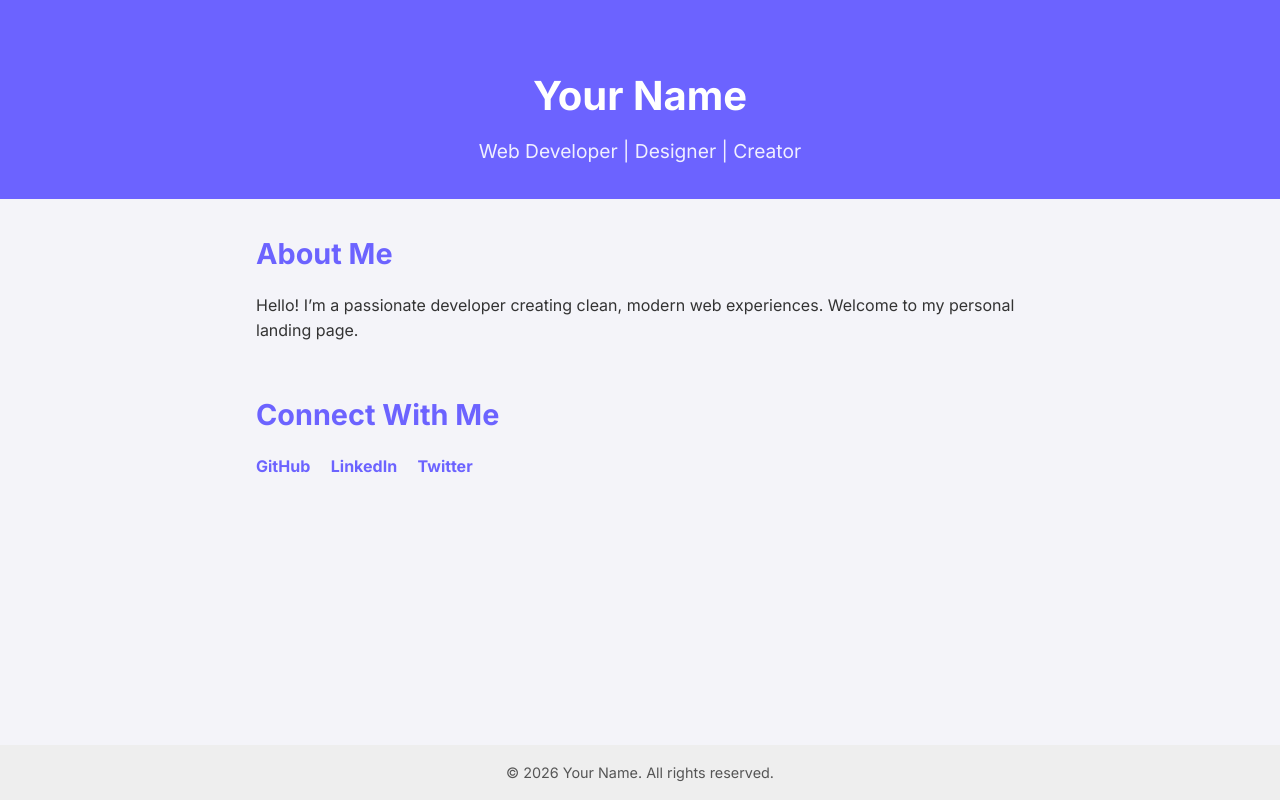
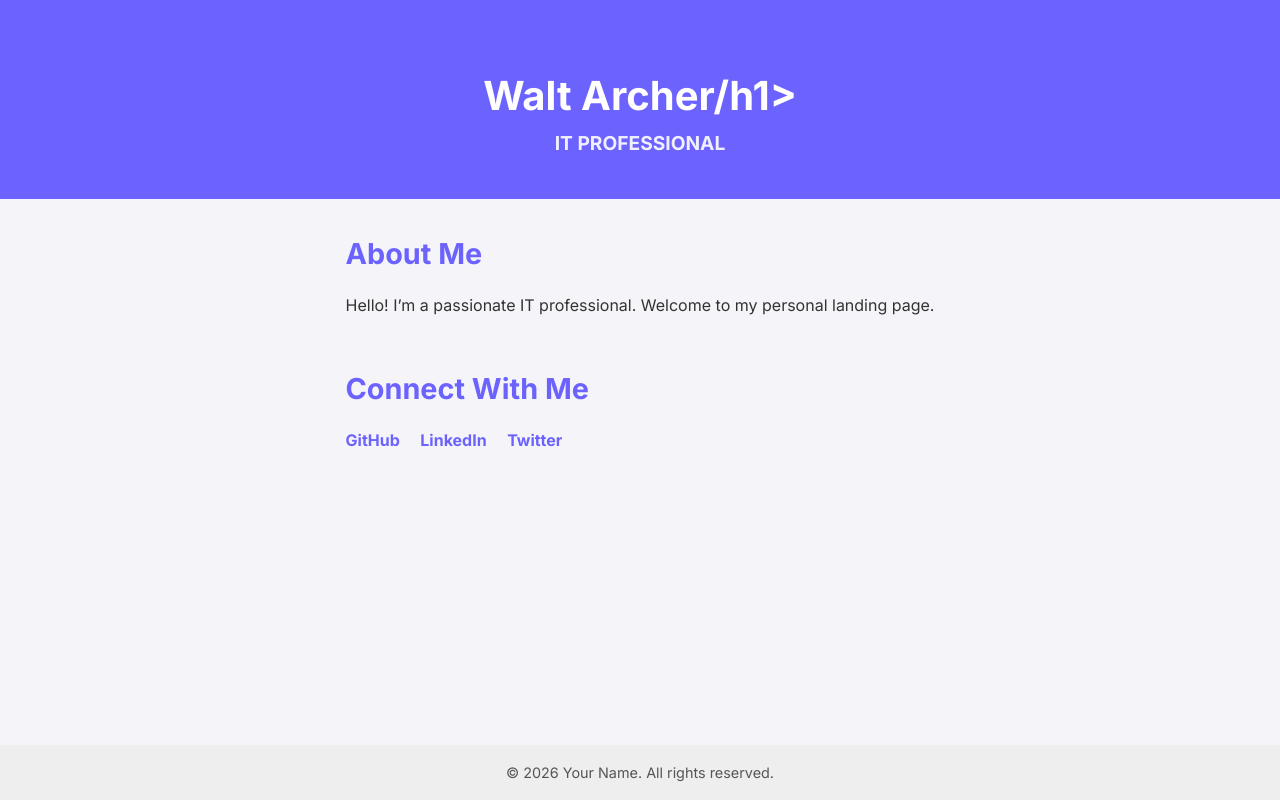
Before and after one commit to waltarcher/waltarcher.github.io, a plain HTML site: page index.html in a window 1280 px wide. Drawn offline with Linux system fonts and the light colour scheme.

Commit message:
Revise personal details and LinkedIn link
Updated personal information and links in the header and about section.

```diff
--- a/index.html
+++ b/index.html
@@ -9,21 +9,21 @@
 </head>
 <body>
   <header>
-    <h1>Your Name</h1>
-    <p>Web Developer | Designer | Creator</p>
+    <h1>Walt Archer/h1>
+    <p>IT PROFESSIONAL</p>
   </header>
 
   <main>
     <section id="about">
       <h2>About Me</h2>
-      <p>Hello! I’m a passionate developer creating clean, modern web experiences. Welcome to my personal landing page.</p>
+      <p>Hello! I’m a passionate IT professional. Welcome to my personal landing page.</p>
     </section>
 
     <section id="links">
       <h2>Connect With Me</h2>
       <div class="social-links">
         <a href="https://github.com/yourusername" target="_blank">GitHub</a>
-        <a href="https://linkedin.com/in/yourusername" target="_blank">LinkedIn</a>
+        <a href="www.linkedin.com/in/walt-archer-5b74634" target="_blank">LinkedIn</a>
         <a href="https://twitter.com/yourusername" target="_blank">Twitter</a>
       </div>
     </section>
```
